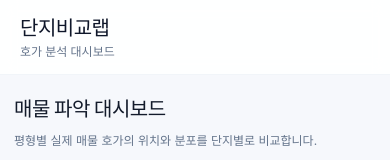
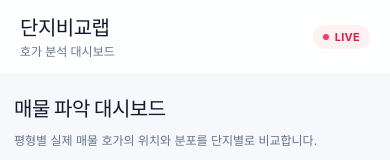
Before and after one commit to impaztt/apt, a React (Vite) app: page / in a window 390 px wide. Shown: the top 160 px of the page. Built offline with nearby package versions, Linux system fonts and the light colour scheme.

Commit message:
Show live status in mobile header

```diff
--- a/src/shared/components/AppShell.tsx
+++ b/src/shared/components/AppShell.tsx
@@ -60,11 +60,15 @@ export function AppShell() {
         </div>
       </aside>
 
-      <header className="sticky top-0 z-10 border-b border-slate-100 bg-white/90 px-5 py-3.5 backdrop-blur lg:hidden">
+      <header className="sticky top-0 z-10 flex items-center justify-between border-b border-slate-100 bg-white/90 px-5 py-3.5 backdrop-blur lg:hidden">
         <div>
           <p className="text-xl font-extrabold tracking-tight text-slate-900">단지비교랩</p>
           <p className="mt-0.5 text-xs font-medium text-slate-500">호가 분석 대시보드</p>
         </div>
+        <span className="inline-flex items-center gap-1.5 rounded-full bg-rose-50 px-2.5 py-1 text-[11px] font-bold uppercase tracking-wide text-rose-600">
+          <span className="h-1.5 w-1.5 rounded-full bg-rose-500" />
+          Live
+        </span>
       </header>
 
       <main className="mx-auto max-w-6xl px-3.5 pb-24 pt-5 sm:px-6 sm:pt-6 lg:ml-64 lg:px-10 lg:pb-10 lg:pt-9">
```
